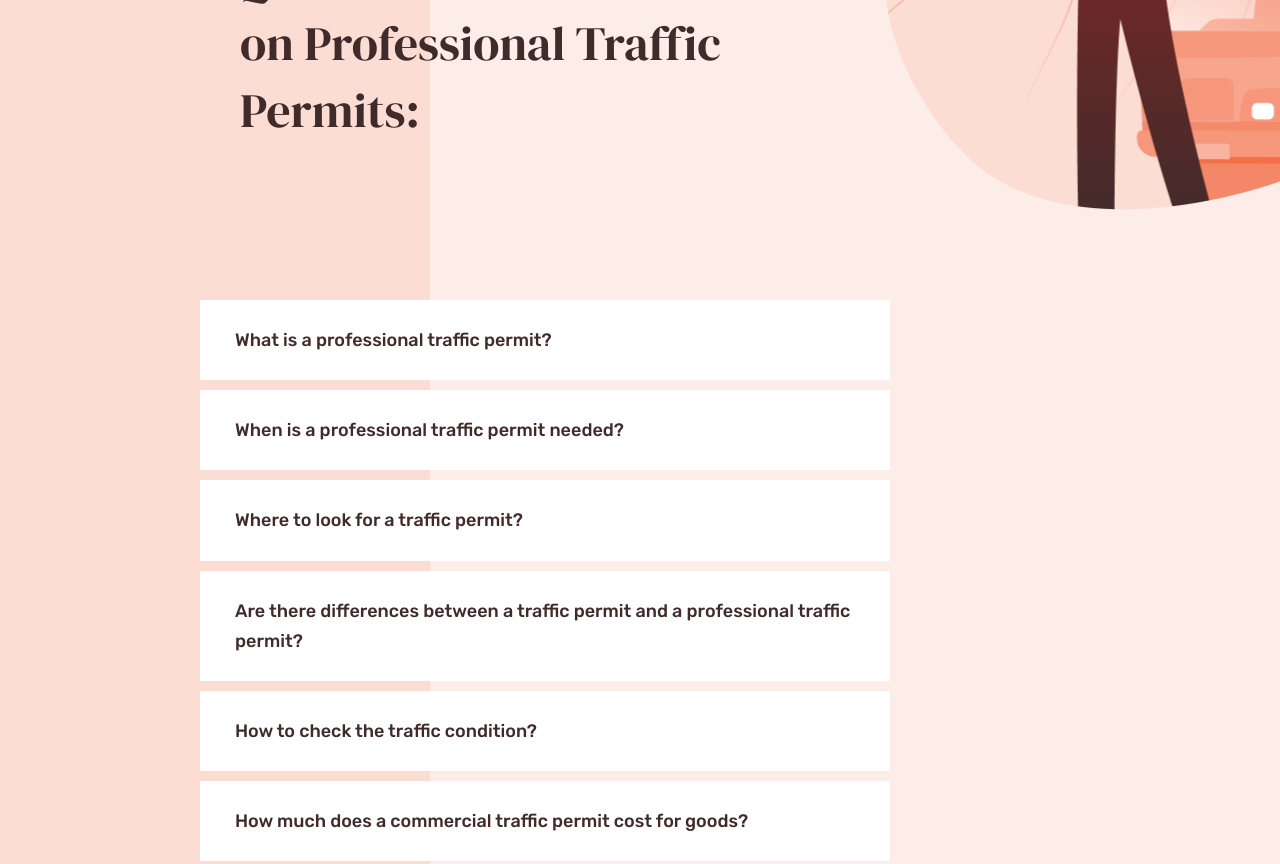
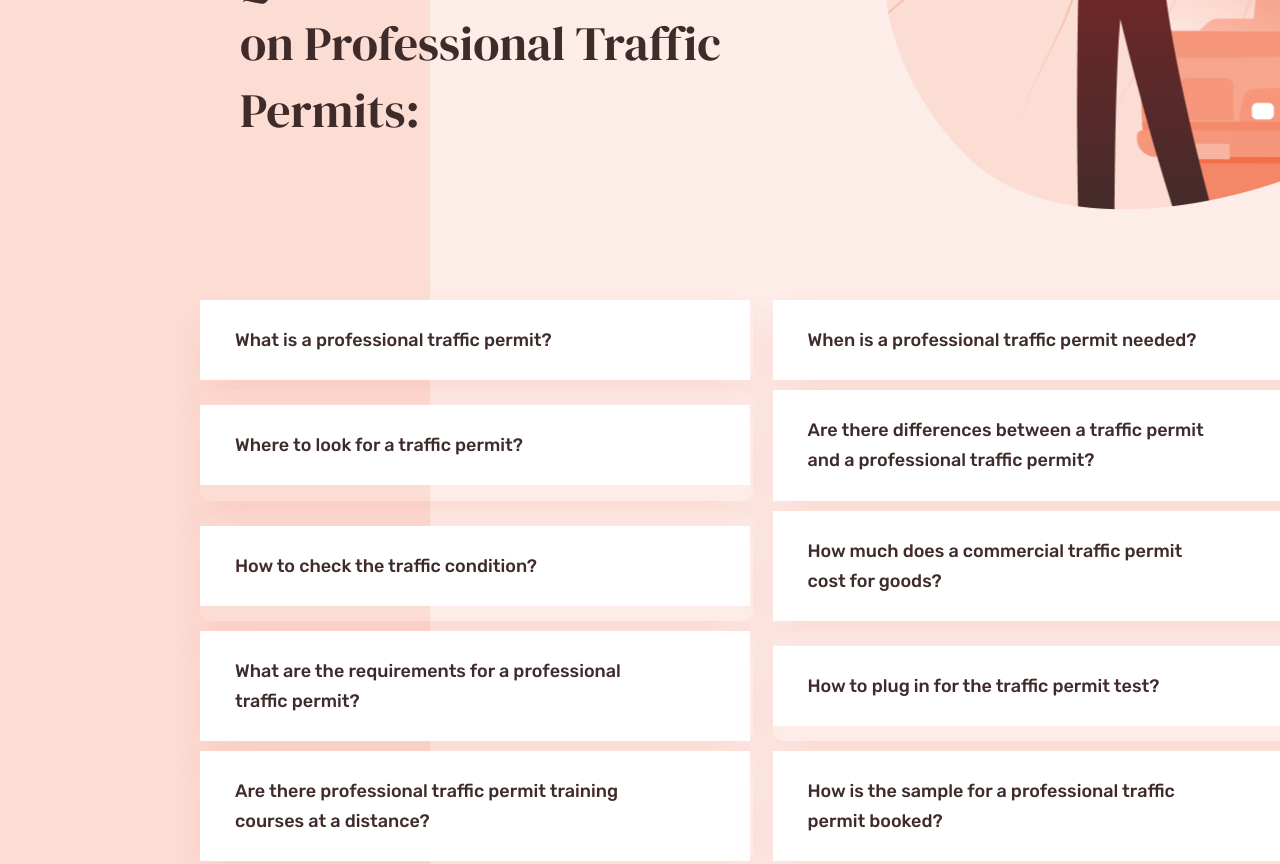
Before and after one commit to andrew65215584/goit-markup-hw-00, a plain HTML site: page index.html in a window 1280 px wide. Shown: the part 3237-4101 px from the top of the page. Drawn offline with nearby package versions, Linux system fonts and the light colour scheme.

Commit message:
финал дня )

```diff
--- a/css/styles.css
+++ b/css/styles.css
@@ -197,9 +197,8 @@ svg {
 
 .section.section-faq {
 	position: relative;
-	padding-left: 240px;
-	padding-right: 0px;
-	height: 1500px;
+
+	height: 2000px;
 
 	background-image: url(../images/bcg-faq.png);
 	background-repeat: no-repeat;
@@ -236,33 +235,42 @@ svg {
 
 .faq-list {
 	list-style: none;
+
 	display: flex;
 	flex-wrap: wrap;
 	margin: 0px;
 	padding: 0px;
 
 	position: absolute;
-    top: 735px;
-    left: 200px;
+	top: 735px;
+	left: 200px;
 
+	max-width: 1125px;
 }
 
 .faq-item {
 	margin-right: 20px;
 	margin-bottom: 10px;
 	width: calc((100% - 20px) / 2);
+	display: flex;
+	align-items: center;
+	box-shadow: 0px 20px 40px rgba(238, 77, 71, 0.1);
+	border-radius: 10px;
+}
 
-
+.faq-item:nth-child(2n) {
+	margin-right: 0px;
 }
 
 .faq-question {
+	display: block;
+
+	width: 550px;
 	margin: 0px;
 	font-weight: 500;
 	font-size: 18px;
 	line-height: 1.67;
 	color: #402b2b;
 	background-color: #fff;
-	padding: 25px 35px;
-
-
+	padding: 25px 115px 25px 35px;
 }
--- a/index.html
+++ b/index.html
@@ -93,23 +93,24 @@
 
                     <h3 class="faq-question"> What is a professional traffic permit?  </h3>
 
-                </li>
-
-                <li class="faq-item">
-
-                    <h3 class="faq-question"> When is a professional traffic permit needed?  </h3>
 
                 </li>
 
                 <li class="faq-item">
 
-                    <h3 class="faq-question"> Where to look for a traffic permit?  </h3>
+                    <h3 class="faq-question">When is a professional traffic permit needed?</h3>
 
                 </li>
 
                 <li class="faq-item">
 
-                    <h3 class="faq-question"> Are there differences between a traffic permit and a professional traffic permit?  </h3>
+                    <h3 class="faq-question">Where to look for a traffic permit?</h3>
+
+                </li>
+
+                <li class="faq-item">
+
+                    <h3 class="faq-question">Are there differences between a traffic permit and a professional traffic permit?</h3>
 
                 </li>
 
@@ -121,14 +122,14 @@
 
                 <li class="faq-item">
 
-                    <h3 class="faq-question">  How much does a commercial traffic permit cost for goods?  </h3>
+                    <h3 class="faq-question">How much does a commercial traffic permit cost for goods?</h3>
 
 
                 </li>
 
                 <li class="faq-item">
 
-                    <h3 class="faq-question"> What are the requirements for a professional traffic permit? </h3>
+                    <h3 class="faq-question">What are the requirements for a professional traffic permit?</h3>
 
                 </li>
 
@@ -146,7 +147,7 @@
 
                 <li class="faq-item">
 
-                    <h3 class="faq-question"> How is the sample for a professional traffic permit booked? </h3>
+                    <h3 class="faq-question">  How is the sample for a professional traffic permit booked? </h3>
 
                 </li>
 
```
Also changed, not shown: images/svg-plus.svg (added).
